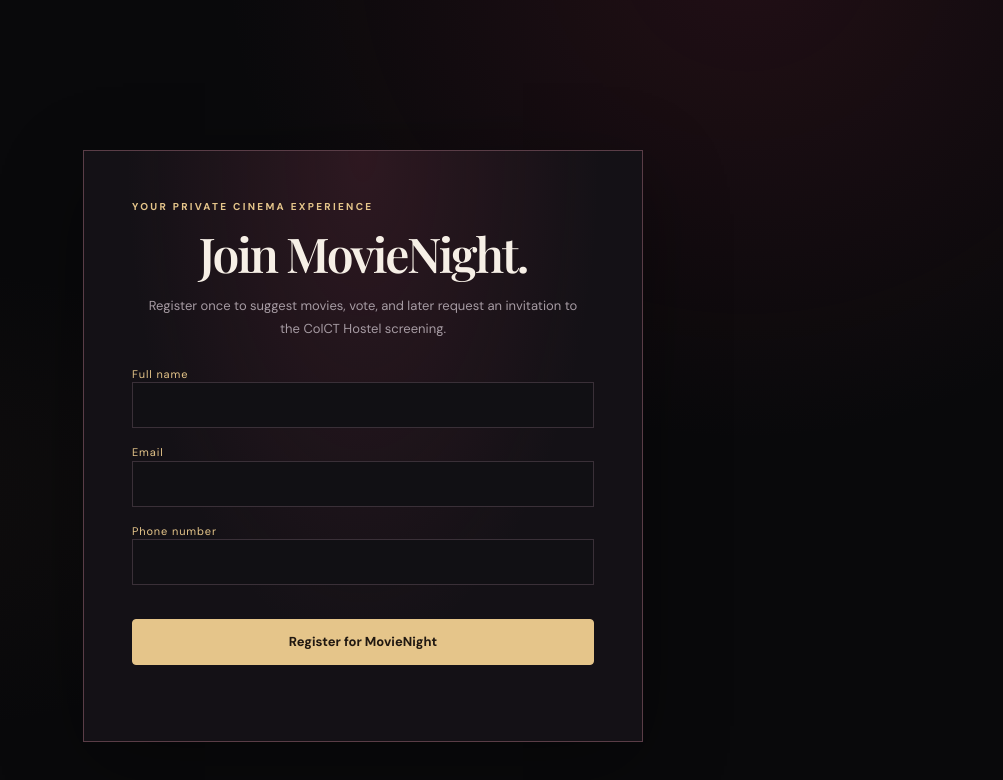
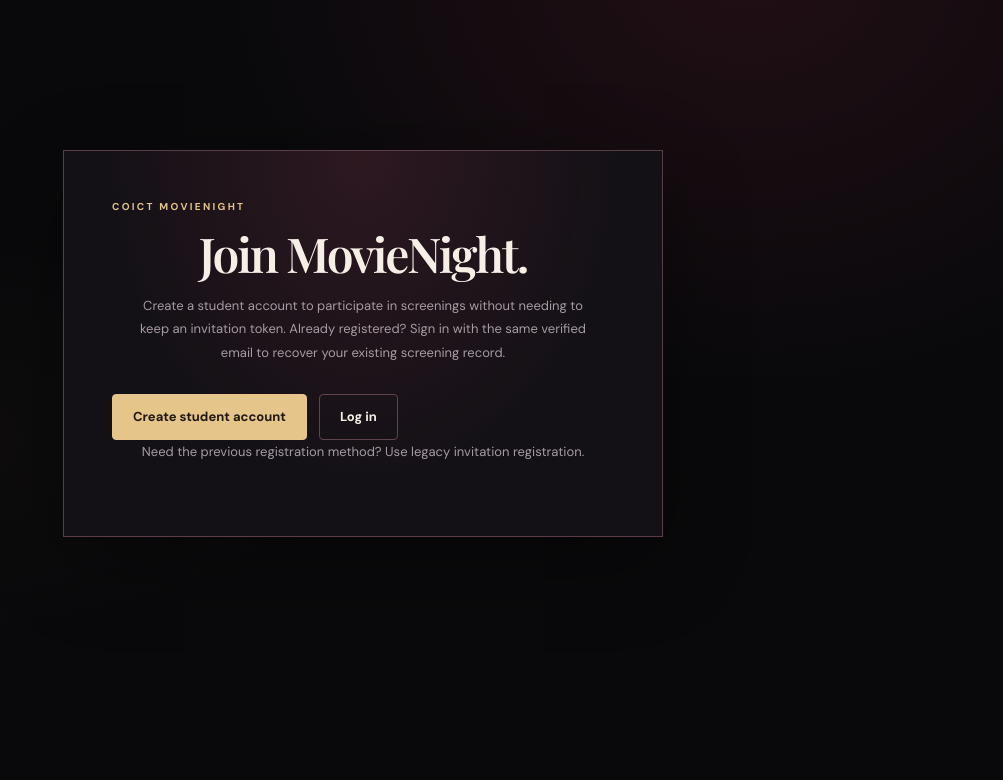
Before and after one commit to Shaikie/movienight, a Next.js app: page /register in a window 1280 px wide. Shown: the top 780 px of the page, without its empty margins (277-1280 px from the left). Built offline with nearby package versions, Linux system fonts and the light colour scheme.

Commit message:
Make student accounts the default MovieNight registration

```diff
--- a/app/register/page.tsx
+++ b/app/register/page.tsx
@@ -1,11 +1,2 @@
-"use client";
-import { useState } from "react";
 import Link from "next/link";
-export default function RegisterPage(){
- const [name,setName]=useState(""),[email,setEmail]=useState(""),[phone,setPhone]=useState("");
- const [busy,setBusy]=useState(false),[error,setError]=useState(""),[url,setUrl]=useState("");
- async function submit(e:React.FormEvent){e.preventDefault();setBusy(true);setError("");
- try{const response=await fetch("/api/register",{method:"POST",headers:{"Content-Type":"application/json"},body:JSON.stringify({name,email,phone})});const result=await response.json();if(!response.ok)throw new Error(result.error||"Registration failed");setUrl(result.url);}
- catch(e){setError(e instanceof Error?e.message:"Registration failed");}finally{setBusy(false);}}
- return <main className="mn-app"><div className="mn-container mn-page"><div className="mn-invite-card" style={{maxWidth:560,margin:"5rem auto"}}><div className="mn-kicker">YOUR PRIVATE CINEMA EXPERIENCE</div><h1>Join MovieNight.</h1>{url?<><p>You are registered. Save your personal access link. Use it to suggest movies and vote. After the winner is announced, request a screening invitation before reserving seats.</p><div className="mn-token-entry"><input readOnly value={url}/></div><button className="mn-button" onClick={()=>navigator.clipboard.writeText(url)}>Copy invitation link</button><p><Link href={url}>Open your invitation</Link></p></>:<><p>Register once to suggest movies, vote, and later request an invitation to the CoICT Hostel screening.</p><form onSubmit={submit} className="mn-token-entry" style={{display:"grid",gap:16,textAlign:"left"}}><label>Full name<input required minLength={2} maxLength={80} autoComplete="name" value={name} onChange={e=>setName(e.target.value)}/></label><label>Email<input required type="email" autoComplete="email" value={email} onChange={e=>setEmail(e.target.value)}/></label><label>Phone number<input required type="tel" autoComplete="tel" value={phone} onChange={e=>setPhone(e.target.value)}/></label>{error&&<p role="alert">{error}</p>}<button className="mn-button mn-button-full" disabled={busy}>{busy?"Registering...":"Register for MovieNight"}</button></form></>}</div></div></main>;
-}
+export default function Register(){return <main className="mn-app"><div className="mn-container mn-page"><section className="mn-invite-card" style={{maxWidth:600,margin:"5rem auto"}}><div className="mn-kicker">COICT MOVIENIGHT</div><h1>Join MovieNight.</h1><p>Create a student account to participate in screenings without needing to keep an invitation token. Already registered? Sign in with the same verified email to recover your existing screening record.</p><div className="mn-actions"><Link className="mn-button" href="/signup">Create student account</Link><Link className="mn-button mn-button-outline" href="/login">Log in</Link></div><p>Need the previous registration method? <Link href="/register/legacy">Use legacy invitation registration</Link>.</p></section></div></main>;}
```
